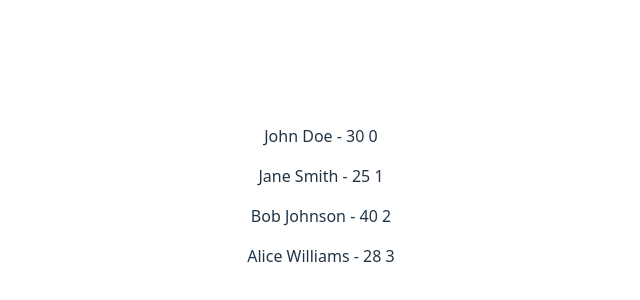
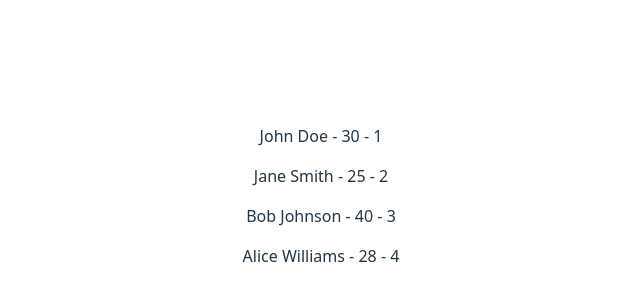
Before and after one commit to kamyarrazi14999/kamyarrazi, a React (Vite) app: page / in a window 1280 px wide. Shown: the part 204-504 px from the top of the page, without its empty margins (319-959 px from the left). Built offline with nearby package versions, Linux system fonts and the light colour scheme.

Commit message:
Fix formatting of user objects and improve mapping output in App component

```diff
--- a/src/App.jsx
+++ b/src/App.jsx
@@ -3,10 +3,10 @@
 import "./App.css";
 function App() {
  let users = [
-   { id: 1, name: "John Doe", age: 30 },
-    { id: 2, name: "Jane Smith", age: 25 },
-   { id: 3, name: "Bob Johnson", age: 40 },
-    { id: 4, name: "Alice Williams", age: 28 },
+   { 'id': 1, 'name': "John Doe", 'age': 30 },
+    { 'id': 2, 'name': "Jane Smith", 'age': 25 },
+   { 'id': 3, 'name': "Bob Johnson", 'age': 40 },
+    { 'id': 4, 'name': "Alice Williams", 'age': 28 },
 
   ];
 
@@ -63,9 +63,9 @@ function App() {
 
   return (
     <>
-      {users.map((item , index) => (
+      {users.map((item ) => (
 
-      <p key= {item.id}> {item.name} - {item.age } {index}   </p>
+        <p key={item.id}> {item.name} - {item.age} - {item.id}  </p>
       ))}
 
 
```
